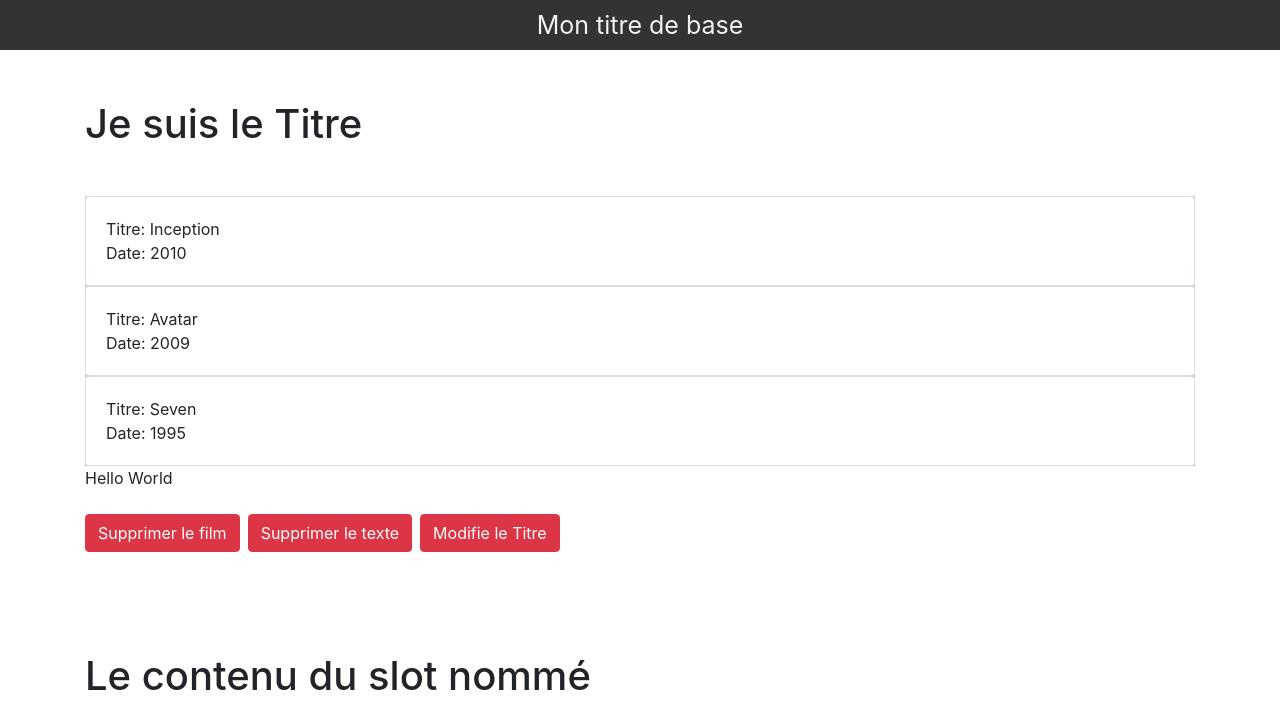
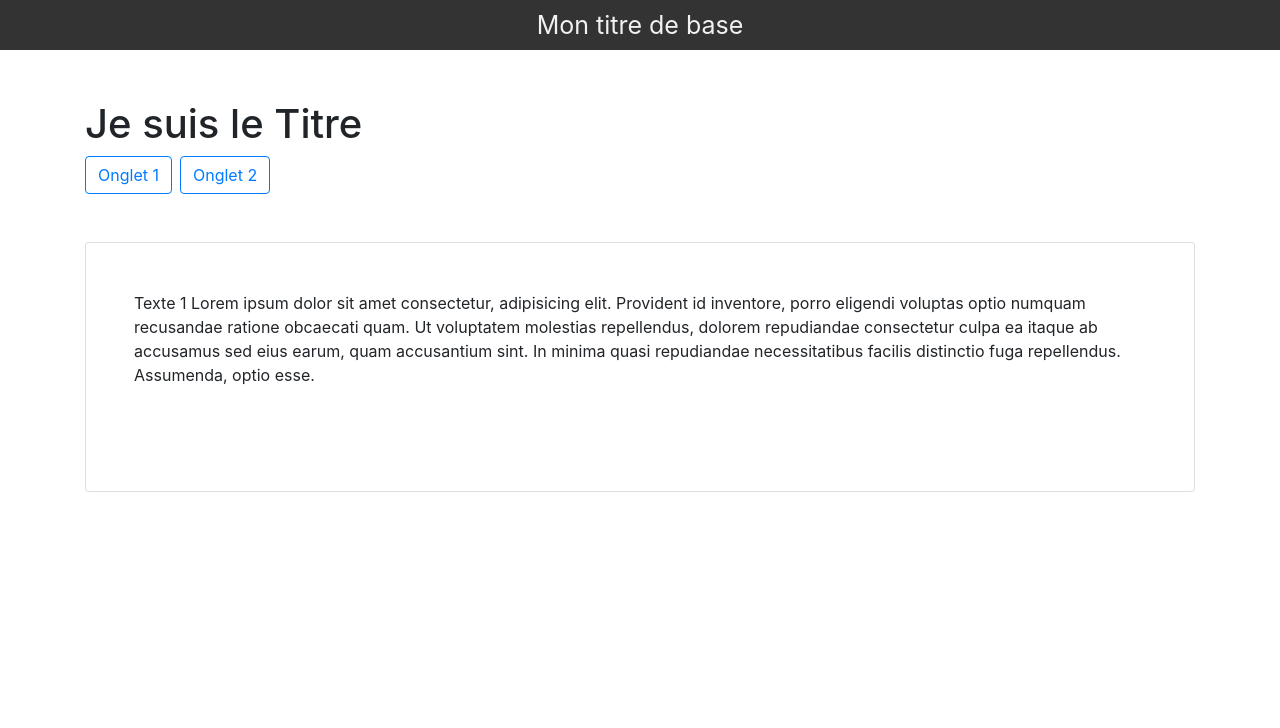
Before and after one commit to Thiernomdou/Vue_Formation, a Vue app: page / in a window 1280 px wide. Shown: the top 728 px of the page. Built offline with nearby package versions, Linux system fonts and the light colour scheme.

Commit message:
système d'onglets

```diff
--- a/src/components/Contenu-name.vue
+++ b/src/components/Contenu-name.vue
@@ -3,21 +3,22 @@
 
         <h1>{{ titre }}</h1>
 
-        <liste v-bind:myArr="myArr" :txt="txt" v-on:changeTitre="changementTitre($event)">
-            <template v-slot:info>
-                <h1>Le contenu du slot nommé</h1>
-            </template>
-        </liste>
+        <div class="btn btn-outline-primary mr-2 mb-5" @click="toggleOnglet1">Onglet 1</div>
+        <div class="btn btn-outline-primary mb-5" @click="toggleOnglet2">Onglet 2</div>
 
-
-
+        <div class="card onglets mb-5">
+            <texte-1 class="p-5" v-if="toggle1"></texte-1>
+            <texte-2 class="p-5" v-if="toggle2"></texte-2>
+        </div>
     </div>
 
 </template>
 
 
 <script>
-import Liste from './Liste/Liste-fruits.vue'
+
+import Texte1 from './Texte-1.vue'
+import Texte2 from './Texte-2.vue'
 
 export default {
     name: 'Contenu-name',
@@ -29,16 +30,27 @@
                 {titre: 'Seven', date: 1995}
             ],
             txt: 'Hello World',
-            titre: 'Je suis le Titre'
+            titre: 'Je suis le Titre',
+            toggle1: true,
+            toggle2: false
         }
     },
     methods: {
         changementTitre: function(nvTitre) {
             this.titre = nvTitre;
+        },
+        toggleOnglet1: function() {
+            this.toggle1 = true;
+            this.toggle2 = false
+        },
+        toggleOnglet2: function() {
+            this.toggle1 = false;
+            this.toggle2 = true;
         }
     },
     components: {
-        'liste': Liste
+        'texte-1': Texte1,
+        'texte-2': Texte2
     }
 }
 
@@ -50,4 +62,9 @@
     margin-top: 100px!important;
 }
 
+.onglets {
+    height: 250px;
+
+}
+
 </style>
--- /dev/null
+++ b/src/components/Texte-1.vue
@@ -0,0 +1,17 @@
+<template>
+    <div>
+        <p>
+            Texte 1 Lorem ipsum dolor sit amet consectetur, adipisicing elit. Provident id inventore, porro eligendi voluptas optio numquam recusandae ratione obcaecati quam. Ut voluptatem molestias repellendus, dolorem repudiandae consectetur culpa ea itaque ab accusamus sed eius earum, quam accusantium sint. In minima quasi repudiandae necessitatibus facilis distinctio fuga repellendus. Assumenda, optio esse.
+        </p>
+    </div>
+</template>
+
+<script>
+    export default {
+        name : 'Texte-1'
+    }
+</script>
+
+<style>
+
+</style>
--- /dev/null
+++ b/src/components/Texte-2.vue
@@ -0,0 +1,17 @@
+<template>
+    <div>
+        <p>
+            Texte 2 Lorem ipsum dolor sit amet consectetur, adipisicing elit. Provident id inventore, porro eligendi voluptas optio numquam recusandae ratione obcaecati quam. Ut voluptatem molestias repellendus, dolorem repudiandae consectetur culpa ea itaque ab accusamus sed eius earum, quam accusantium sint.
+        </p>
+    </div>
+</template>
+
+<script>
+    export default {
+        name : 'Texte-2'
+    }
+</script>
+
+<style>
+
+</style>
```
